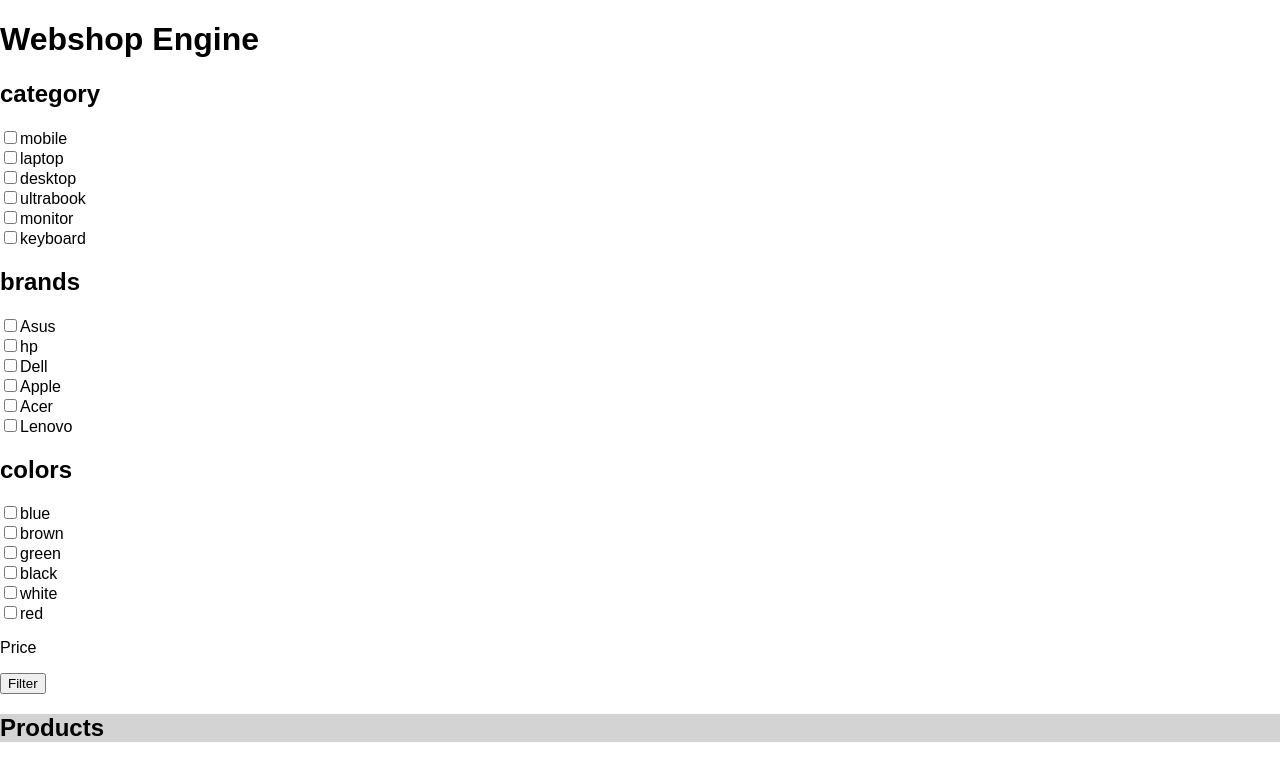
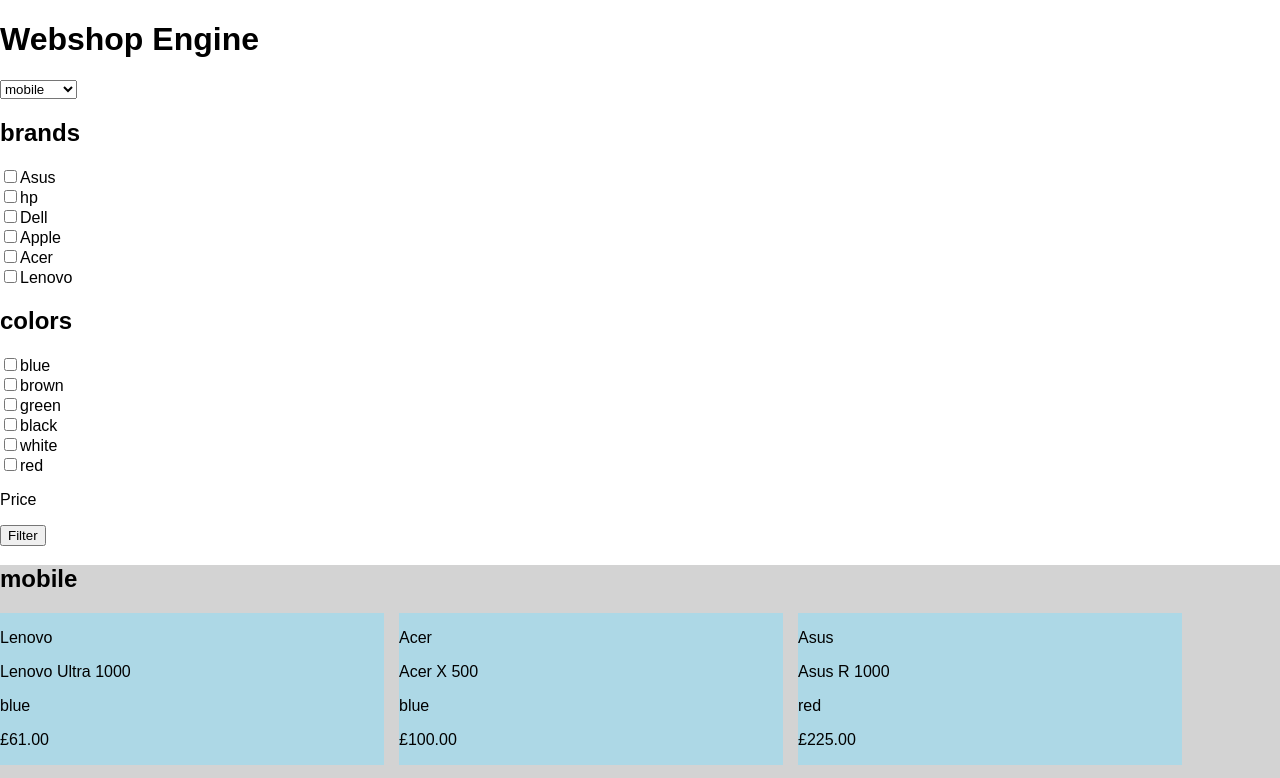
Before and after one commit to fozodavid/react-webshop, a React (Create React App) app: page / in a window 1280 px wide. Shown: the top 778 px of the page. Built offline with nearby package versions, Linux system fonts and the light colour scheme; the HTML template or start-up script is replaced by a standard one.

Commit message:
implemented category filter

```diff
--- /dev/null
+++ b/src/components/CategoryFilter.jsx
@@ -0,0 +1,19 @@
+import React from 'react';
+
+// TODO: extract Object values to outside of the component
+
+function CategoryFilter(props) {
+  if (props.options) {
+    return (
+      <div className="form-group">
+        <select name="categories" onChange={props.handler}>
+          {Object.values(props.options).map(item =>
+            <option key={item} value={item}>{item}</option>
+          )}
+        </select>
+      </div>
+    )
+  }
+}
+
+export default CategoryFilter;
--- a/src/components/Filters.jsx
+++ b/src/components/Filters.jsx
@@ -1,4 +1,5 @@
 import React from 'react';
+import CategoryFilter from './CategoryFilter';
 import FormGroup from './FormGroup';
 import { categories, colors, brands } from '../constants';
 
@@ -7,7 +8,7 @@
   return (
     <div className='col col-md-3'>
       <form>
-        <FormGroup name='category' options={categories} handler={props.handler} />
+        <CategoryFilter name='category' options={categories} handler={props.categoryHandler} />
         <FormGroup name='brands' options={brands} handler={props.handler} />
         <FormGroup name='colors' options={colors} handler={props.handler} />
         <FormGroup name='price' />
--- a/src/components/Products.css
+++ b/src/components/Products.css
@@ -4,4 +4,8 @@
 
 .product {
   background: lightblue;
+  width: 30%;
+  margin-right: 15px;
+  margin-bottom: 15px;
+  display: inline-block;
 }
--- a/src/components/Products.jsx
+++ b/src/components/Products.jsx
@@ -5,7 +5,7 @@
   const { filters } = props;
   return (
     <div className='col col-md-9 products'>
-      <h2>Products</h2>
+      <h2>{props.filters.category}</h2>
       {props.data
         .filter(item => {
           return (
@@ -13,22 +13,33 @@
           );
         })
         .filter(item => {
+          if(filters.brands.length === 0) {
+            return true;
+          }
           return (
             filters.brands.includes(item.brand)
           );
         })
         .filter(item => {
+          if(filters.colors.length === 0) {
+            return true;
+          }
           return (
             filters.colors.includes(item.color)
           );
         })
+        .sort((a,b) => {
+          return (
+            a.price.substring(1)-b.price.substring(1)
+          )
+        })
         .map(item => {
           return (
             <div key={item.guid} className='product'>
-              <p>{item.category}</p>
               <p>{item.brand}</p>
               <p>{item.name}</p>
               <p>{item.color}</p>
+              <p>{item.price}</p>
             </div>
           );
         })
--- a/src/components/WebShop.jsx
+++ b/src/components/WebShop.jsx
@@ -1,13 +1,14 @@
 import React, { Component } from "react";
 import Products from "./Products";
 import Filters from "./Filters";
+
 
 class WebShop extends Component {
   constructor(props) {
     super(props);
     this.state = {
       filters: {
-        category: [],
+        category: 'mobile',
         brands: [],
         colors: [],
         price: {
@@ -16,8 +17,17 @@
         },
       }
     };
+    this.setFilters = this.setFilters.bind(this);
+    this.categoryHandler = this.categoryHandler.bind(this);
+  }
 
-    this.setFilters = this.setFilters.bind(this);
+  categoryHandler(e) {
+    this.setState({
+      filters: {
+        ...this.state.filters,
+        category: e.target.value
+      }
+    })
   }
 
   setFilters(e) {
@@ -40,13 +50,16 @@
         ]
       }
     })
-
   };
 
   render() {
     return (
       <div className='row'>
-        <Filters filterSettings={this.state.filters} handler={this.setFilters} />
+        <Filters
+          filterSettings={this.state.filters}
+          handler={this.setFilters}
+          categoryHandler={this.categoryHandler}
+        />
         <Products data={this.props.data} filters={this.state.filters} />
       </div>
     );
```
